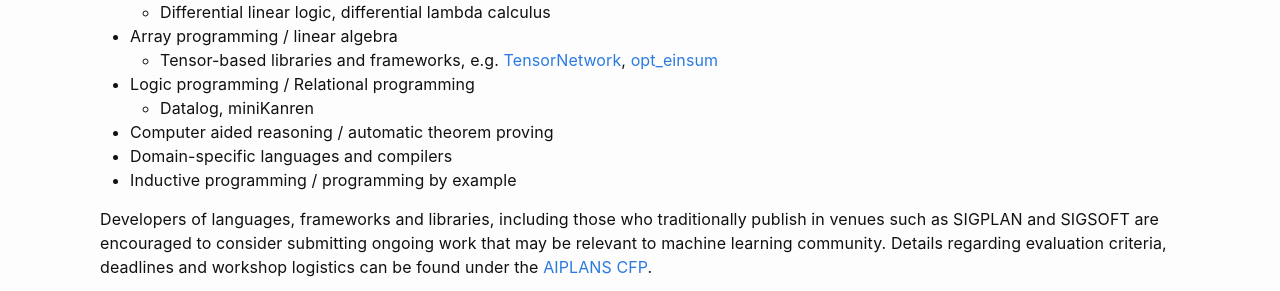
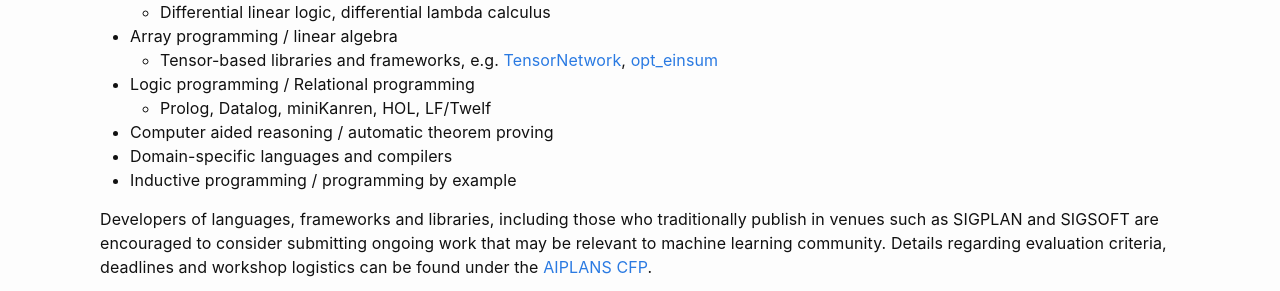
Before and after one commit to aiplans/aiplans.github.io, a Jekyll site: the page built from index.md, in a window 1280 px wide. Shown: the part 1127-1418 px from the top of the page. Built offline with Jekyll 4.4.1, drawn with Linux system fonts in a browser that asks for light colours.

```diff
--- a/index.md
+++ b/index.md
@@ -57,7 +57,7 @@ We would be excited to see submissions similar to or building on the following n
 * Array programming / linear algebra
   * Tensor-based libraries and frameworks, e.g. [TensorNetwork](https://github.com/google/TensorNetwork), [opt_einsum](https://github.com/dgasmith/opt_einsum)
 * Logic programming / Relational programming
-  * Datalog, miniKanren
+  * Prolog, Datalog, miniKanren, HOL, LF/Twelf
 * Computer aided reasoning / automatic theorem proving
 * Domain-specific languages and compilers
 * Inductive programming / programming by example
```
